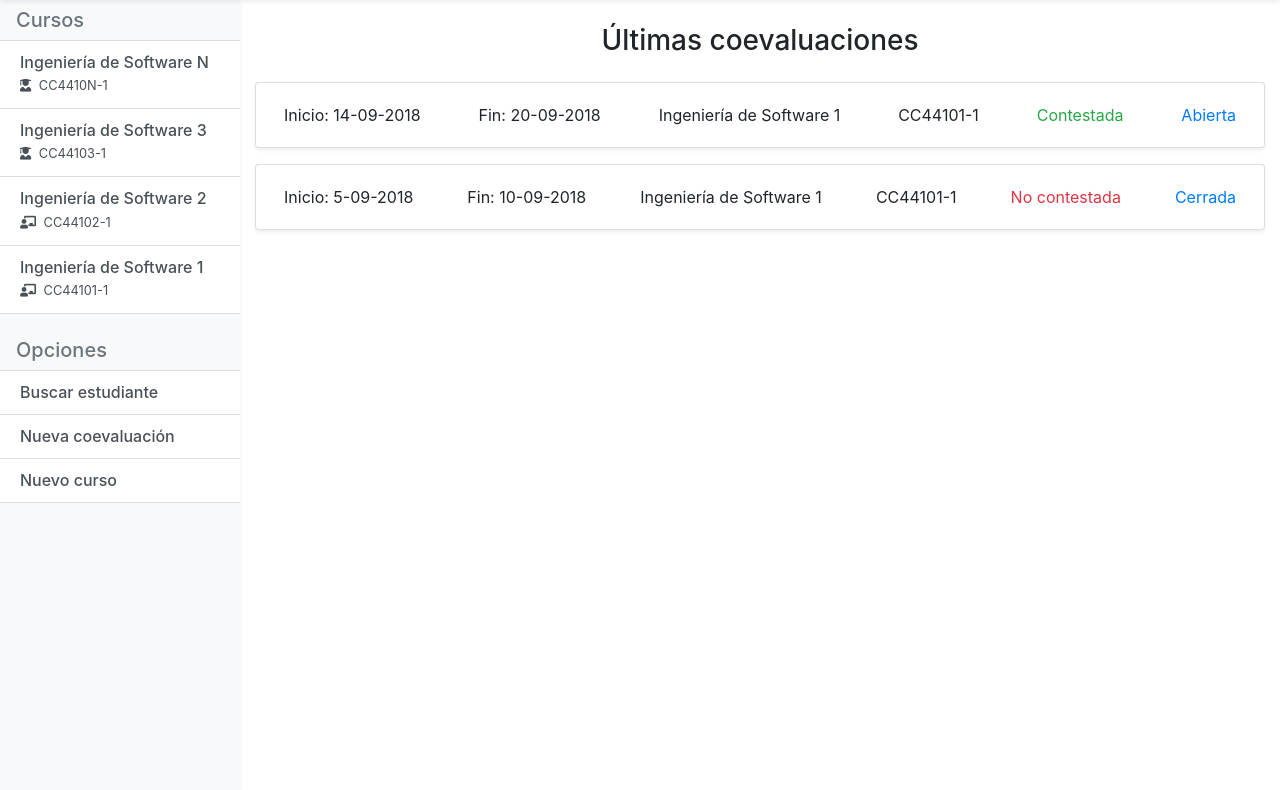
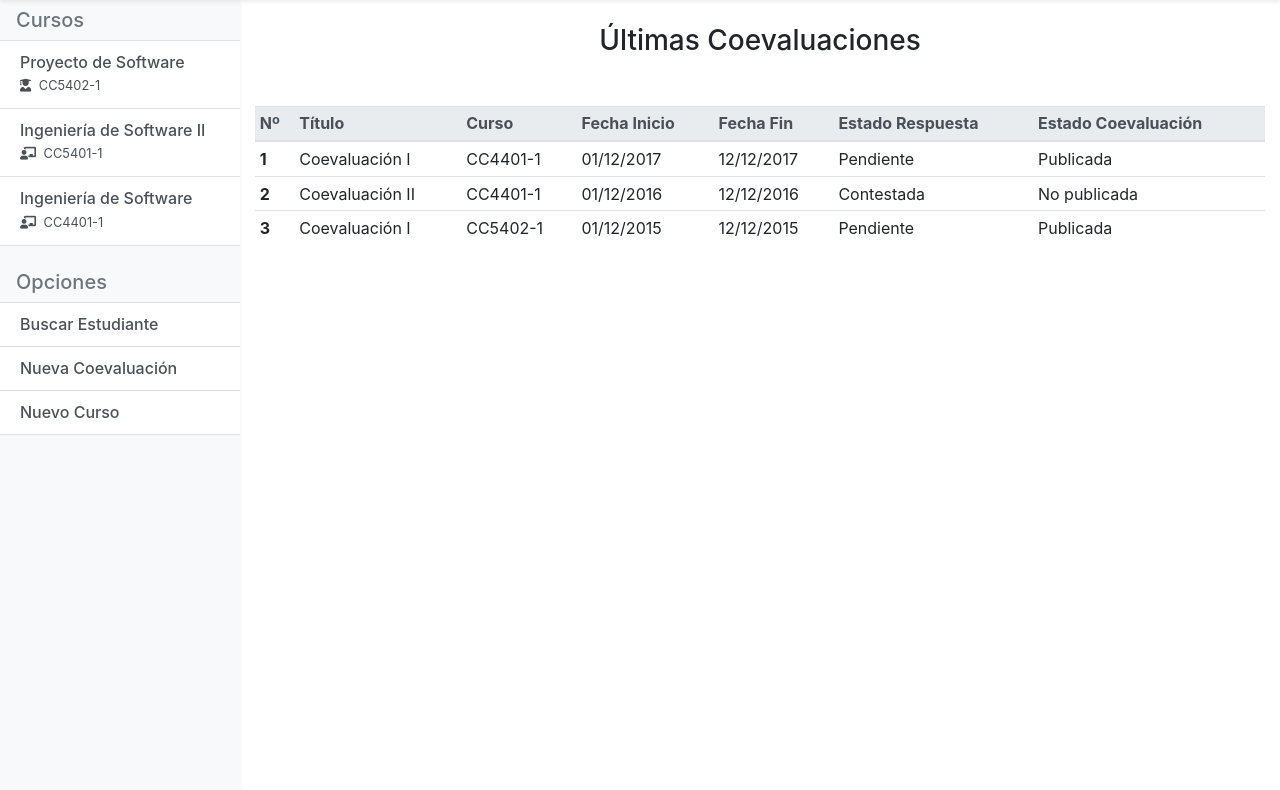
Before and after one commit to DCC-CC4401/2018-2-HTTP-slash-slash-T2, a plain HTML site: page T2/landing_usuarios.html in a window 1280 px wide. Shown: the part 56-846 px from the top of the page. Drawn offline with nearby package versions, Linux system fonts and the light colour scheme.

Commit message:
Se cambio archivo landing_usuarios.html
Se cambia diseño de tabla Últimas Coevaluaciones.

```diff
--- a/T2/landing_usuarios.html
+++ b/T2/landing_usuarios.html
@@ -41,7 +41,7 @@
 		<button id="menu-btn" type="button" class="d-md-none btn btn-link p-0 mr-3"><i class="fas fa-bars h5"></i></button>
 		<span class="navbar-brand h1 mr-auto mb-md-0">Sistema De Coevaluaciones</span>
 		<a href="" class="h5 mr-4 mb-0 d-none d-md-block">Juanito Perez</a>
-		<a href="" class="h5 mb-0 text-muted d-none d-md-block">Cerrar sesión</a>
+		<a href="" class="h5 mb-0 text-muted d-none d-md-block">Cerrar Sesión</a>
 	</nav>
 
 	<div class="row no-gutters p-0 h-100">
@@ -50,63 +50,82 @@
 			<h5 class="my-2 pl-3 text-muted">Cursos</h5>
 			<div class="list-group list-group-flush">
 				<a href="" class="list-group-item list-group-item-action">
-					<h6 class="mb-0">Ingeniería de Software N</h6>
-					<small><i class="fas fa-user-graduate mr-1"></i> CC4410N-1</small>
+					<h6 class="mb-0">Proyecto de Software</h6>
+					<small><i class="fas fa-user-graduate mr-1"></i> CC5402-1</small>
 				</a>
 				<a href="" class="list-group-item list-group-item-action">
-					<h6 class="mb-0">Ingeniería de Software 3</h6>
-					<small><i class="fas fa-user-graduate mr-1"></i> CC44103-1</small>
+					<h6 class="mb-0">Ingeniería de Software II</h6>
+					<small><i class="fas fa-chalkboard-teacher mr-1"></i> CC5401-1</small>
 				</a>
 				<a href="" class="list-group-item list-group-item-action">
-					<h6 class="mb-0">Ingeniería de Software 2</h6>
-					<small><i class="fas fa-chalkboard-teacher mr-1"></i> CC44102-1</small>
-				</a>
-				<a href="" class="list-group-item list-group-item-action">
-					<h6 class="mb-0">Ingeniería de Software 1</h6>
-					<small><i class="fas fa-chalkboard-teacher mr-1"></i> CC44101-1</small>
+					<h6 class="mb-0">Ingeniería de Software</h6>
+					<small><i class="fas fa-chalkboard-teacher mr-1"></i> CC4401-1</small>
 				</a>
 			</div>
 			<h5 class="mt-4 mb-2 pl-3 text-muted">Opciones</h5>
 			<div class="list-group list-group-flush">
 				<button type="button" class="list-group-item list-group-item-action h6" data-toggle="modal" data-target="#modal-busqueda">
-					Buscar estudiante
+					Buscar Estudiante
 				</button>
 				<button type="button" class="list-group-item list-group-item-action h6" data-toggle="modal" data-target="#modal-nueva-coevaluacion">
-					Nueva coevaluación
+					Nueva Coevaluación
 				</button>
 				<button type="button" class="list-group-item list-group-item-action h6" data-toggle="modal" data-target="#modal-nuevo-curso">
-					Nuevo curso
+					Nuevo Curso
 				</button>
 				<a href="" class="list-group-item list-group-item-action d-md-none h6">
-					Cerrar sesión
+					Cerrar Sesión
 				</a>
 			</div>
 		</div>
 
 		<div class="col">
-			<h3 class="container my-4 text-center">Últimas coevaluaciones</h3>
-			<ul class="container">
-				<li class="card shadow-sm my-3">
-					<div class="card-body row no-gutters align-items-center justify-content-md-between">
-						<span class="mx-2">Inicio: 14-09-2018</span>
-						<span class="mx-2">Fin: 20-09-2018</span>
-						<span class="card-title mb-0 mx-2">Ingeniería de Software 1</span>
-						<span class="mx-2">CC44101-1</span>
-						<span class="mx-2 text-success">Contestada</span>
-						<span class="mx-2 text-primary">Abierta</span>
+			<h3 class="container my-4 text-center">Últimas Coevaluaciones</h3>
+			<div class="container">
+				<table class="table table-sm">
+					<br>
+					<thead class="thead-light">
+						<tr>
+							<th scope="col">Nº</th>
+							<th scope="col">Título</th>
+							<th scope="col">Curso</th>
+							<th scope="col">Fecha Inicio</th>
+							<th scope="col">Fecha Fin</th>
+							<th scope="col">Estado Respuesta</th>
+							<th scope="col">Estado Coevaluación</th>
+						</tr>
+					</thead>
+					<tbody>
+						<tr>
+							<th scope="row">1</th>
+							<td>Coevaluación I</td>
+							<td>CC4401-1</td>
+							<td>01/12/2017</td>
+							<td>12/12/2017</td>
+							<td>Pendiente</td>
+							<td>Publicada</td>
+						</tr>
+						<tr>
+							<th scope="row">2</th>
+							<td>Coevaluación II</td>
+							<td>CC4401-1</td>
+							<td>01/12/2016</td>
+							<td>12/12/2016</td>
+							<td>Contestada</td>
+							<td>No publicada</td>
+						</tr>
+						<tr>
+							<th scope="row">3</th>
+							<td>Coevaluación I</td>
+							<td>CC5402-1</td>
+							<td>01/12/2015</td>
+							<td>12/12/2015</td>
+							<td>Pendiente</td>
+							<td>Publicada</td>
+						</tr>
+					</tbody>
+				</table>
 			</div>
-				</li>
-				<li class="card shadow-sm my-3">
-					<div class="card-body row no-gutters align-items-center justify-content-md-between">
-						<span class="mx-2">Inicio: 5-09-2018</span>
-						<span class="mx-2">Fin: 10-09-2018</span>
-						<span class="card-title mb-0 mx-2">Ingeniería de Software 1</span>
-						<span class="mx-2">CC44101-1</span>
-						<span class="mx-2 text-danger">No contestada</span>
-						<span class="mx-2 text-primary">Cerrada</span>
-					</div>
-				</li>
-			</ul>
 		</div>
 	</div>
 
@@ -115,7 +134,7 @@
 		<div class="modal-dialog" role="document">
 			<div class="modal-content">
 				<div class="modal-header">
-					<h5 class="modal-title" id="label-modal-busqueda">Buscar estudiante</h5>
+					<h5 class="modal-title" id="label-modal-busqueda">Buscar Estudiante</h5>
 					<button type="button" class="close" data-dismiss="modal" aria-label="Close">
 						<span aria-hidden="true">&times;</span>
 					</button>
@@ -138,7 +157,7 @@
 		<div class="modal-dialog" role="document">
 			<div class="modal-content">
 				<div class="modal-header">
-					<h5 class="modal-title" id="label-modal-nueva-coevaluacion">Nueva coevaluación</h5>
+					<h5 class="modal-title" id="label-modal-nueva-coevaluacion">Nueva Coevaluación</h5>
 					<button type="button" class="close" data-dismiss="modal" aria-label="Close">
 						<span aria-hidden="true">&times;</span>
 					</button>
@@ -148,9 +167,9 @@
 						<div class="form-group">
 							<label>Curso</label>
 							<select class="form-control">
-								<option disabled="true" selected="true">Seleccione curso</option>
-								<option>Ingeniería de Software 1 CC44101-1</option>
-								<option>Ingeniería de Software 2 CC44102-1</option>
+								<option disabled="true" selected="true">Seleccione Curso</option>
+								<option>Ingeniería de Software CC44101-1</option>
+								<option>Ingeniería de Software II CC44102-1</option>
 							</select>
 						</div>
 						<div class="form-group">
```
Lines whose indentation alone changed are shown as unchanged.
